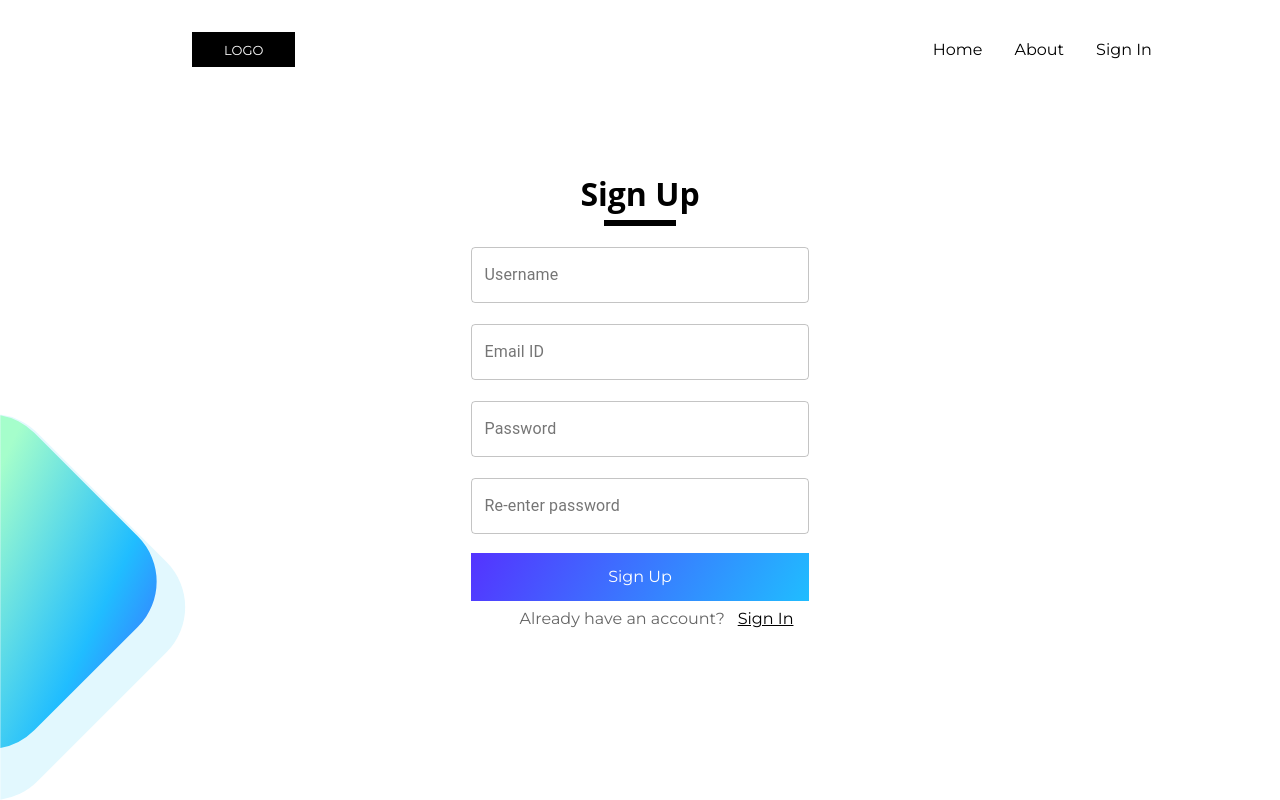
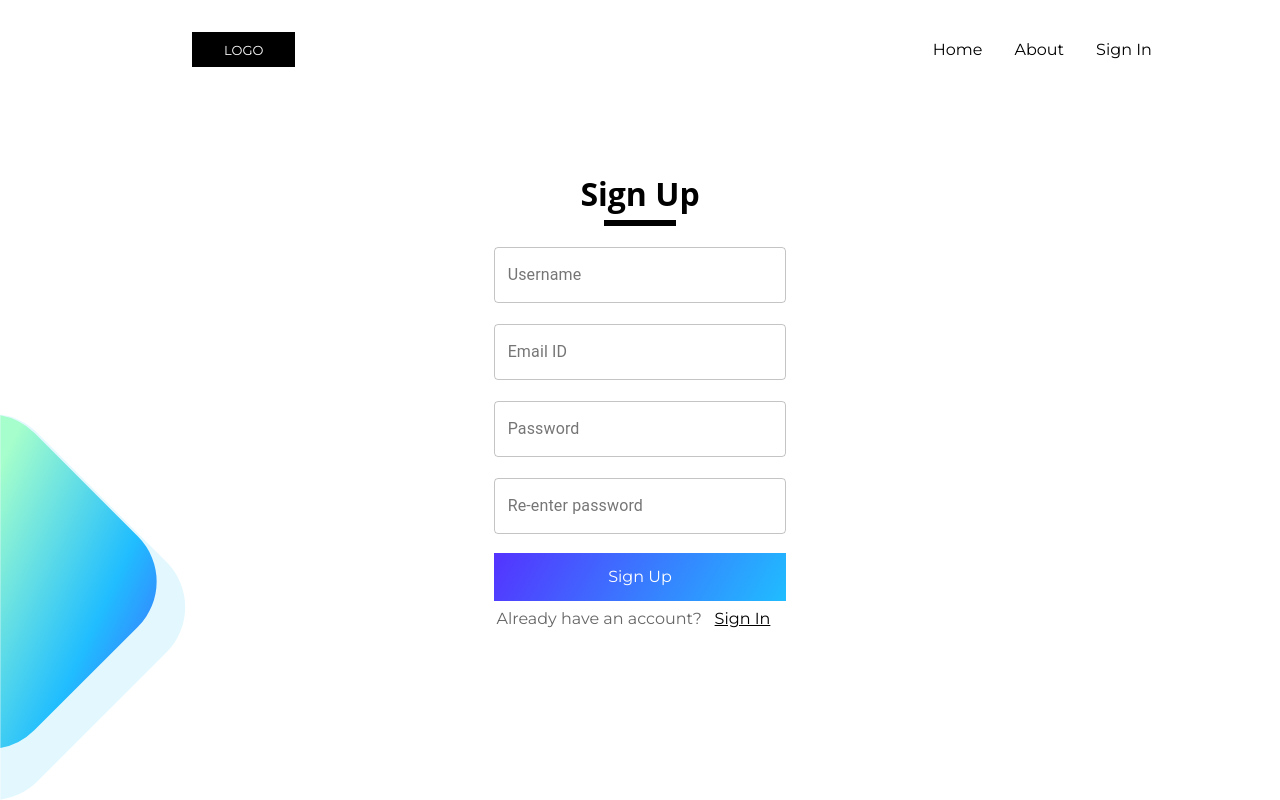
Before and after one commit to Shishir-Ashok/G-forms_spinoff, a React (Create React App) app: page /signUp in a window 1280 px wide. Built offline with nearby package versions, Linux system fonts and the light colour scheme.

Commit message:
sign up fix

```diff
--- a/src/Components/SignIn/SignIn.jsx
+++ b/src/Components/SignIn/SignIn.jsx
@@ -15,6 +15,7 @@ const useStyles = makeStyles((theme) => ({
     marginTop: theme.spacing(3),
   },
   textField: {
+    fontFamily: "Open Sans",
     width: "32ch",
     marginTop: "1.3rem",
   },
@@ -23,6 +24,7 @@ export default function SignIn(props) {
   const classes = useStyles();
   const username = useInput("");
   const password = useInput("");
+  const repassword = useInput("");
   const email = useInput("");
 
   console.log(props.isSignIn);
@@ -91,7 +93,7 @@ export default function SignIn(props) {
             <TextField
               type="password"
               label="Re-enter password"
-              {...password}
+              {...repassword}
               className={classes.textField}
               variant="outlined"
             ></TextField>
--- a/src/Components/SignIn/SignIn.scss
+++ b/src/Components/SignIn/SignIn.scss
@@ -1,3 +1,7 @@
+.MuiInputBase-root{
+  font-family: Open Sans !important;
+}
+
 .SignIn-Page-Container {
   height: 100vh;
   width: 100vw;
```
